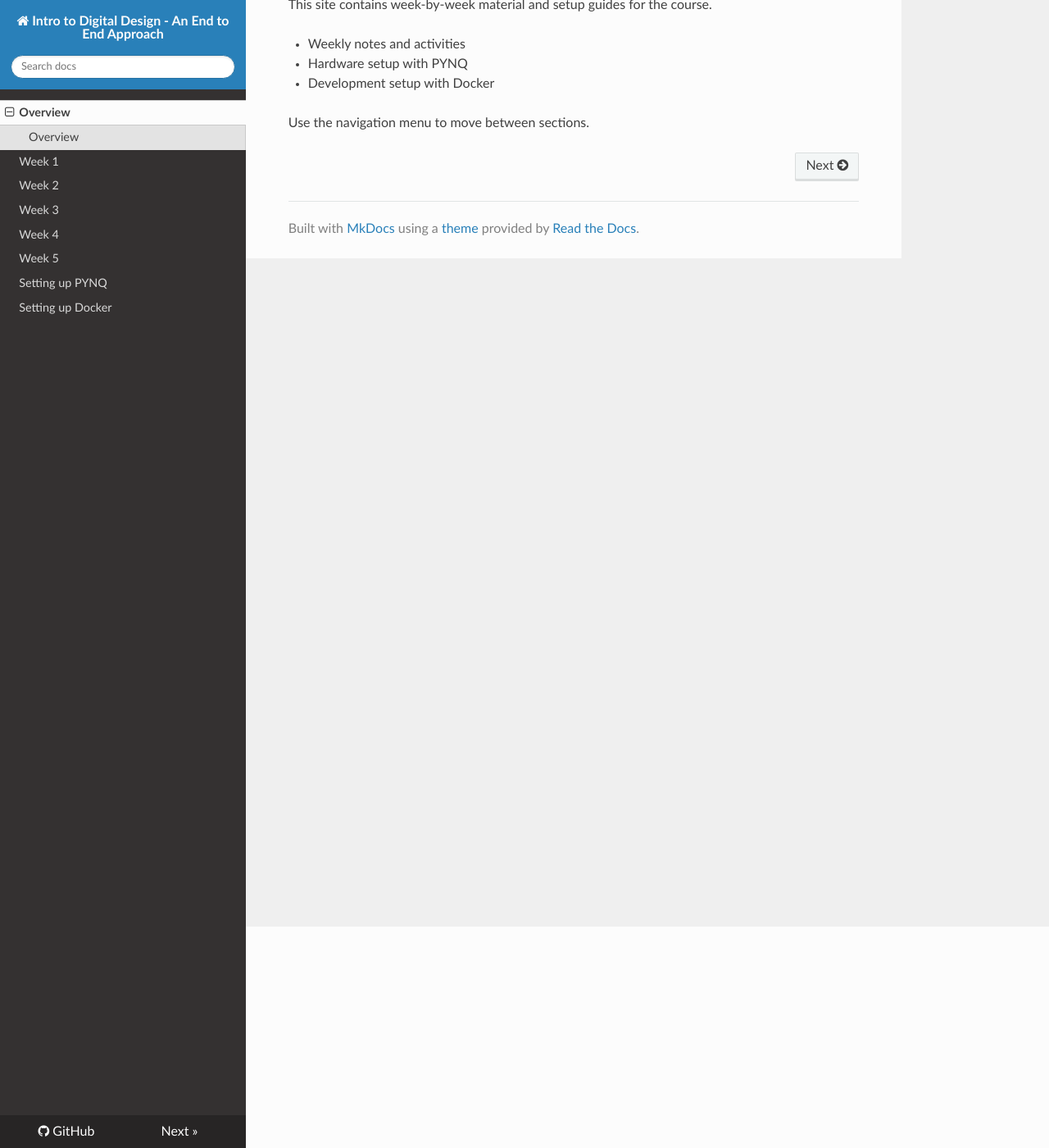
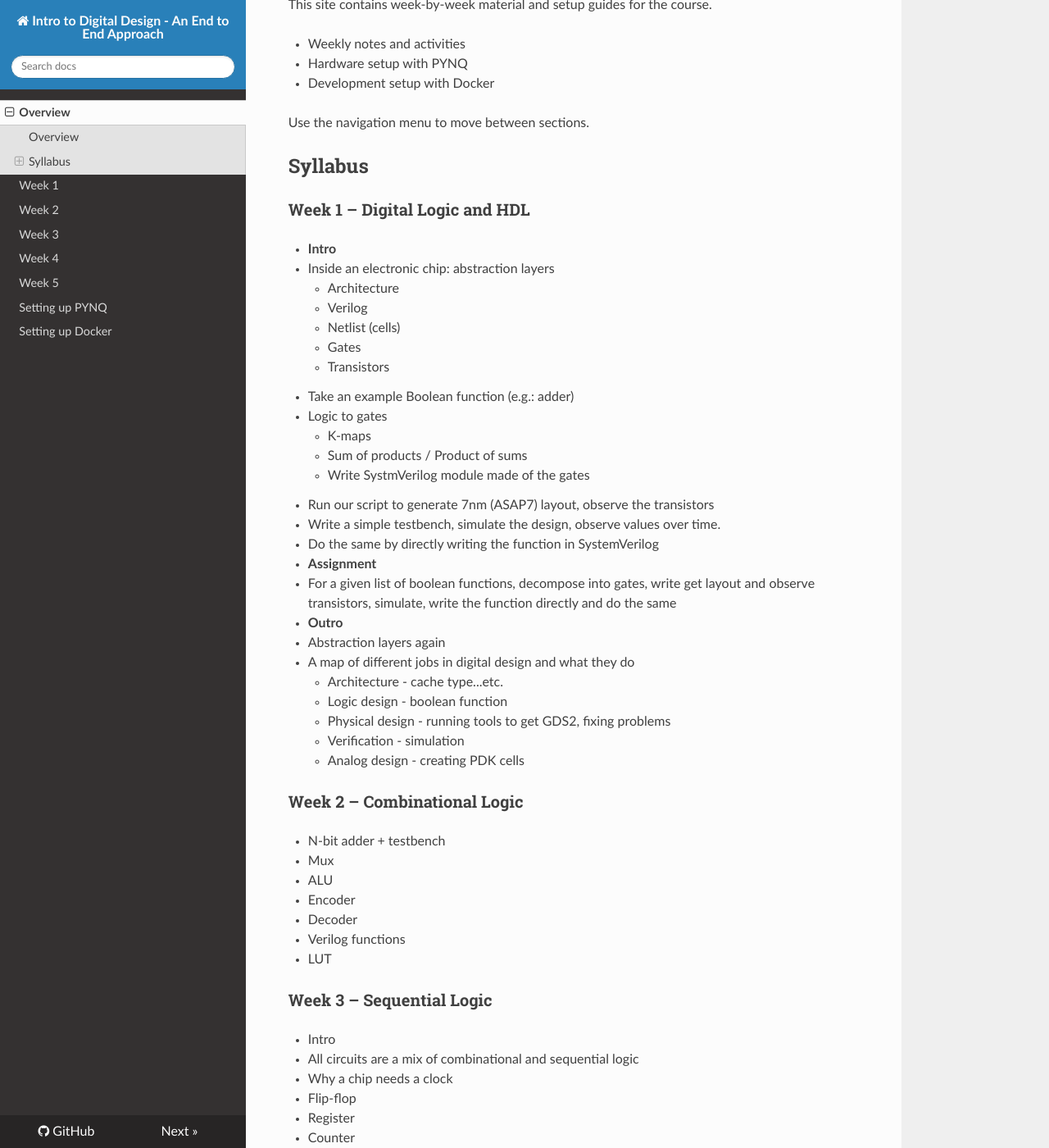
Before and after one commit to abarajithan11/digital-design, an MkDocs documentation site: the page built from docs/index.md, in a window 1280 px wide and 1400 px high, scrolled down 270 px. Shown: the whole window at 82% size. Built offline with MkDocs 1.6.1, drawn with Linux system fonts in a browser that asks for light colours; nearby versions of some CDN libraries; some of the changed text lies outside the part shown.

Commit message:
Add syllabus with VMAC

```diff
--- a/docs/index.md
+++ b/docs/index.md
@@ -11,3 +11,83 @@
 - Development setup with Docker
 
 Use the navigation menu to move between sections.
+
+
+## Syllabus
+
+### Week 1 – Digital Logic and HDL
+
+- **Intro**
+  - Inside an electronic chip: abstraction layers
+    - Architecture
+    - Verilog
+    - Netlist (cells)
+    - Gates
+    - Transistors
+- Take an example Boolean function (e.g.: adder)
+  - Logic to gates
+    - K-maps
+    - Sum of products / Product of sums
+    - Write SystmVerilog module made of the gates
+  - Run our script to generate 7nm (ASAP7) layout, observe the transistors
+  - Write a simple testbench, simulate the design, observe values over time.
+  - Do the same by directly writing the function in SystemVerilog
+- **Assignment**
+  - For a given list of boolean functions, decompose into gates, write get layout and observe transistors, simulate, write the function directly and do the same
+- **Outro**
+  - Abstraction layers again
+  - A map of different jobs in digital design and what they do
+    - Architecture - cache type...etc.
+    - Logic design - boolean function
+    - Physical design - running tools to get GDS2, fixing problems
+    - Verification - simulation
+    - Analog design - creating PDK cells
+
+### Week 2 – Combinational Logic
+
+- N-bit adder + testbench
+- Mux
+- ALU
+- Encoder
+- Decoder
+- Verilog functions
+- LUT
+
+### Week 3 – Sequential Logic
+
+- Intro
+  - All circuits are a mix of combinational and sequential logic
+  - Why a chip needs a clock
+- Flip-flop
+- Register
+- Counter
+- FIR filter
+- FSM
+  - 3-process coding style
+
+### Week 4 – Practical Circuits
+
+- Parallel-to-serial converter
+- AXI-Stream: Ready-Valid handshake
+- Vector Multiply Adder: `y = sum(W.X + B)`
+- Converting it to AXI-Stream
+
+- UART serial protocol
+  - UART Transmitter
+  - UART Receiver
+
+- Discussion: **FPGA System**
+  - Put UART RX + TX back to back on FPGA
+  - Write a Python script to send a series of numbers to serial, get numbers and display
+
+### Week 5 – System-level Design
+
+- Constant Vector MAC: (`y = sum(W.X + B)`), where W, B are constant parameter arrays
+
+- **Assignment**
+  - Add ReLU to CVMAC
+  - Put multiple CVMACs into a dense layer, and test with our testbench
+  - Convert dense into AXI Stream module
+  - Chain multiple dense layers into a dense NN
+  - Integrate into the UART FPGA system, and test with our testbench
+  - Send MNIST inputs and get outputs
```
Also changed, not shown: .gitmodules (added).
